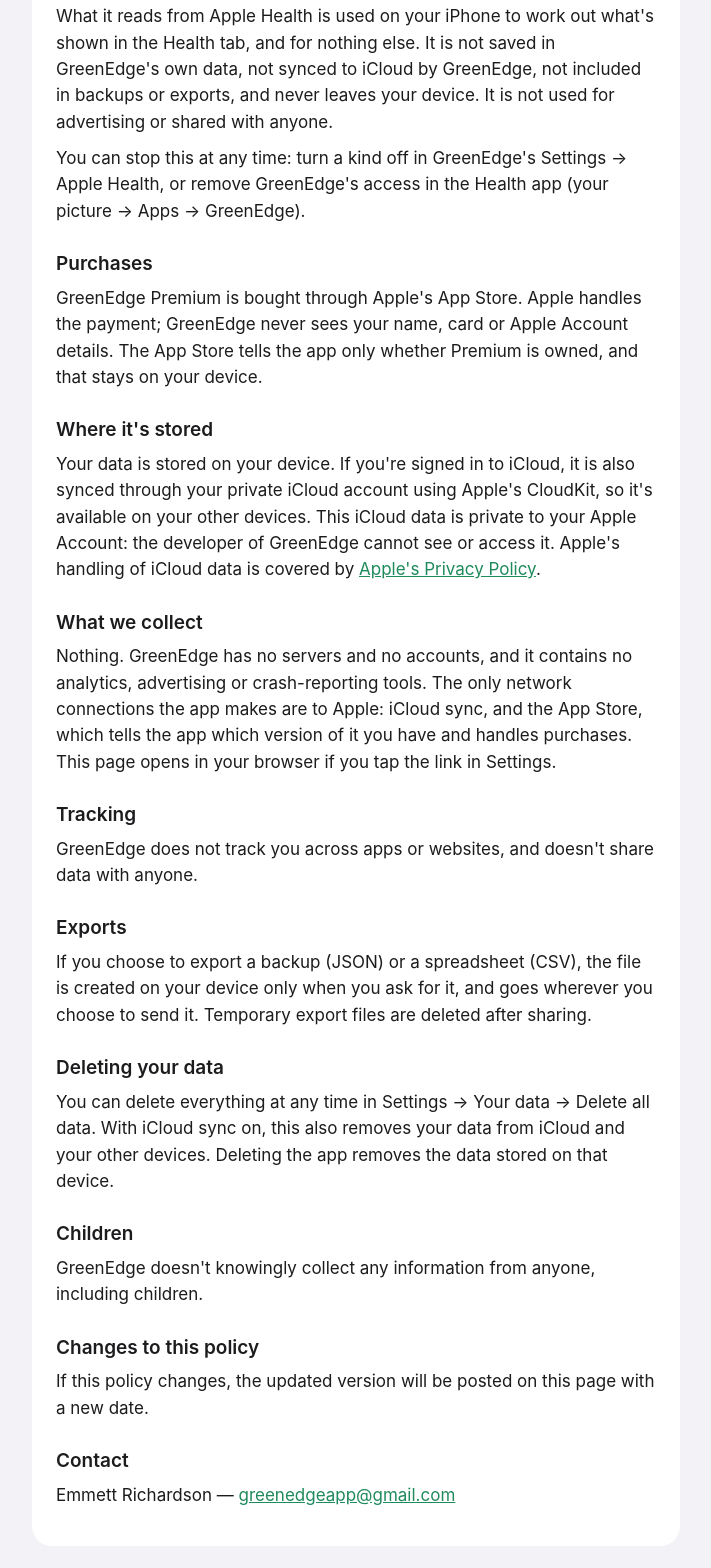
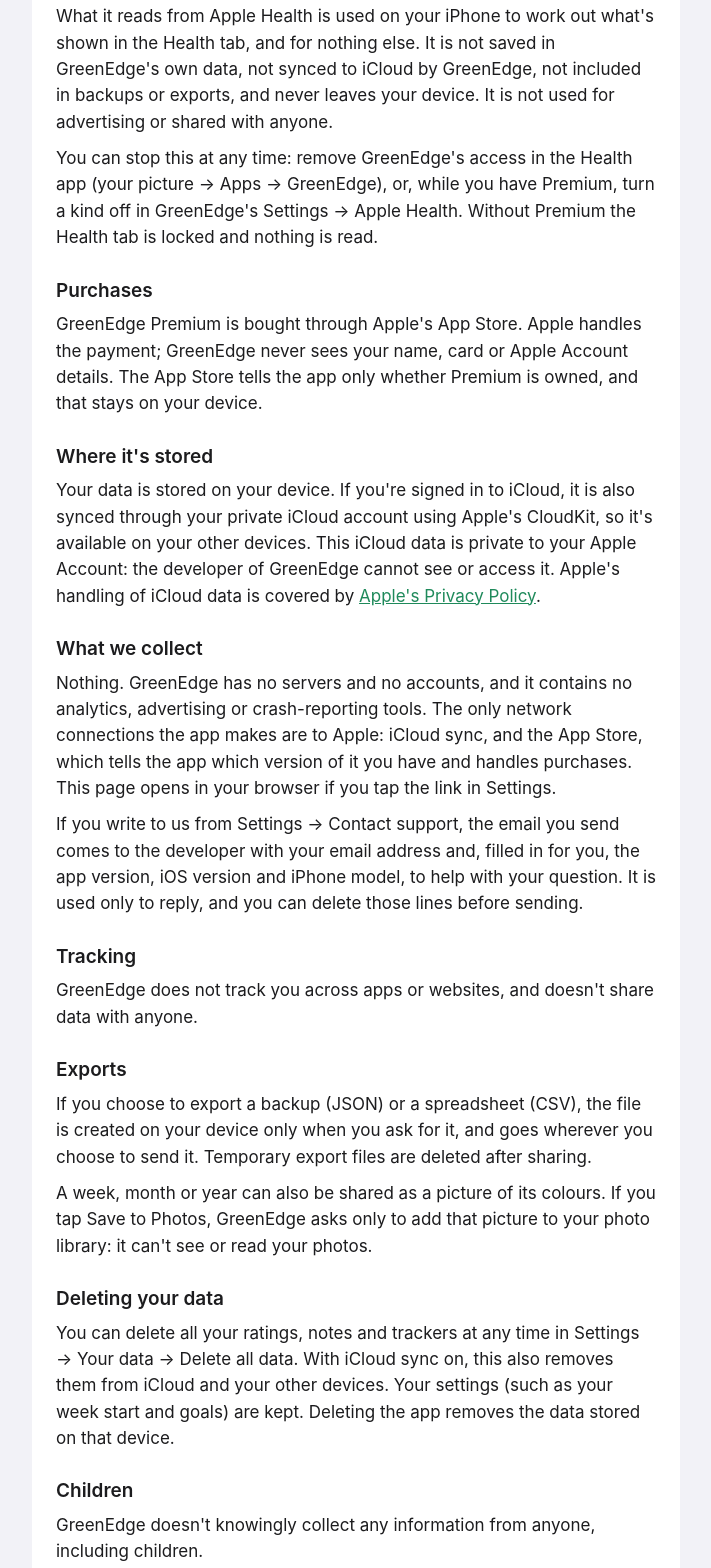
Before and after one commit to racoonamp/greenedge-site, a plain HTML site: page privacy-policy.html in a window 1280 px wide. Shown: the part 569-2137 px from the top of the page, without its empty margins (284-995 px from the left). Drawn offline with Linux system fonts and the light colour scheme.

Commit message:
The trial is a month free on Monthly; the privacy policy covers Save to Photos and support emails
The home page said Yearly had a 7-day free trial. The privacy policy now says
what Save to Photos asks for, what a support email carries, and what Delete all
data keeps.

```diff
--- a/privacy-policy.html
+++ b/privacy-policy.html
@@ -26,7 +26,7 @@
 <main>
   <div class="card">
     <h1>GreenEdge Privacy Policy</h1>
-    <p class="muted">Last updated: 16 November 2026</p>
+    <p class="muted">Last updated: 20 November 2026</p>
 
     <p class="summary"><strong>In short:</strong> GreenEdge doesn't collect any of your data. Everything you
       enter stays on your devices and in your own private iCloud account. There are no accounts, no servers,
@@ -45,8 +45,9 @@
       for nothing else. It is not saved in GreenEdge's own data, not synced to iCloud by GreenEdge, not included
       in backups or exports, and never leaves your device. It is not used for advertising or shared with
       anyone.</p>
-    <p>You can stop this at any time: turn a kind off in GreenEdge's Settings → Apple Health, or remove
-      GreenEdge's access in the Health app (your picture → Apps → GreenEdge).</p>
+    <p>You can stop this at any time: remove GreenEdge's access in the Health app (your picture → Apps →
+      GreenEdge), or, while you have Premium, turn a kind off in GreenEdge's Settings → Apple Health. Without
+      Premium the Health tab is locked and nothing is read.</p>
 
     <h2>Purchases</h2>
     <p>GreenEdge Premium is bought through Apple's App Store. Apple handles the payment; GreenEdge never sees
@@ -64,6 +65,9 @@
       crash-reporting tools. The only network connections the app makes are to Apple:
       iCloud sync, and the App Store, which tells the app which version of it you have and handles purchases. This page opens in
       your browser if you tap the link in Settings.</p>
+    <p>If you write to us from Settings → Contact support, the email you send comes to the developer with your
+      email address and, filled in for you, the app version, iOS version and iPhone model, to help with your
+      question. It is used only to reply, and you can delete those lines before sending.</p>
 
     <h2>Tracking</h2>
     <p>GreenEdge does not track you across apps or websites, and doesn't share data with anyone.</p>
@@ -72,10 +76,13 @@
     <p>If you choose to export a backup (JSON) or a spreadsheet (CSV), the file is created on your device only
       when you ask for it, and goes wherever you choose to send it. Temporary export files are deleted after
       sharing.</p>
+    <p>A week, month or year can also be shared as a picture of its colours. If you tap Save to Photos, GreenEdge
+      asks only to add that picture to your photo library: it can't see or read your photos.</p>
 
     <h2>Deleting your data</h2>
-    <p>You can delete everything at any time in Settings → Your data → Delete all data. With iCloud sync on, this also removes
-      your data from iCloud and your other devices. Deleting the app removes the data stored on that device.</p>
+    <p>You can delete all your ratings, notes and trackers at any time in Settings → Your data → Delete all data.
+      With iCloud sync on, this also removes them from iCloud and your other devices. Your settings (such as
+      your week start and goals) are kept. Deleting the app removes the data stored on that device.</p>
 
     <h2>Children</h2>
     <p>GreenEdge doesn't knowingly collect any information from anyone, including children.</p>
```
Also changed, not shown: index.html (+1 -1 lines).
